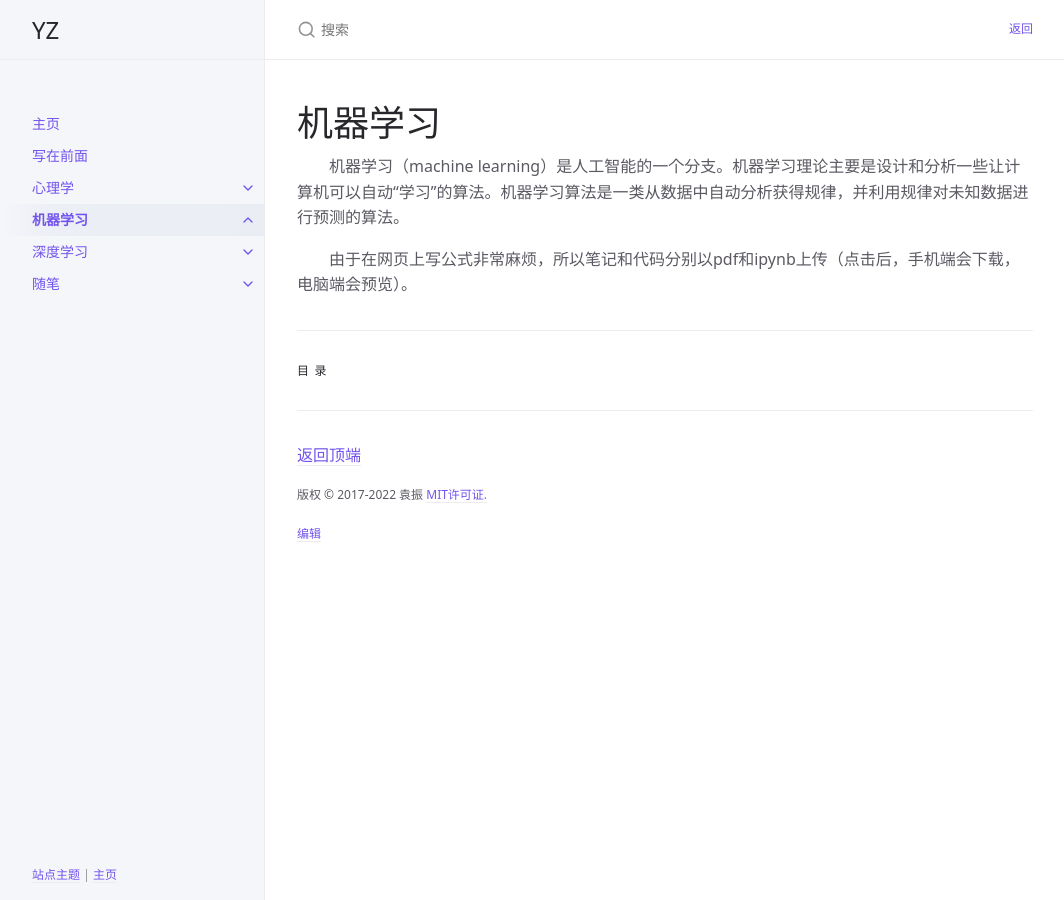
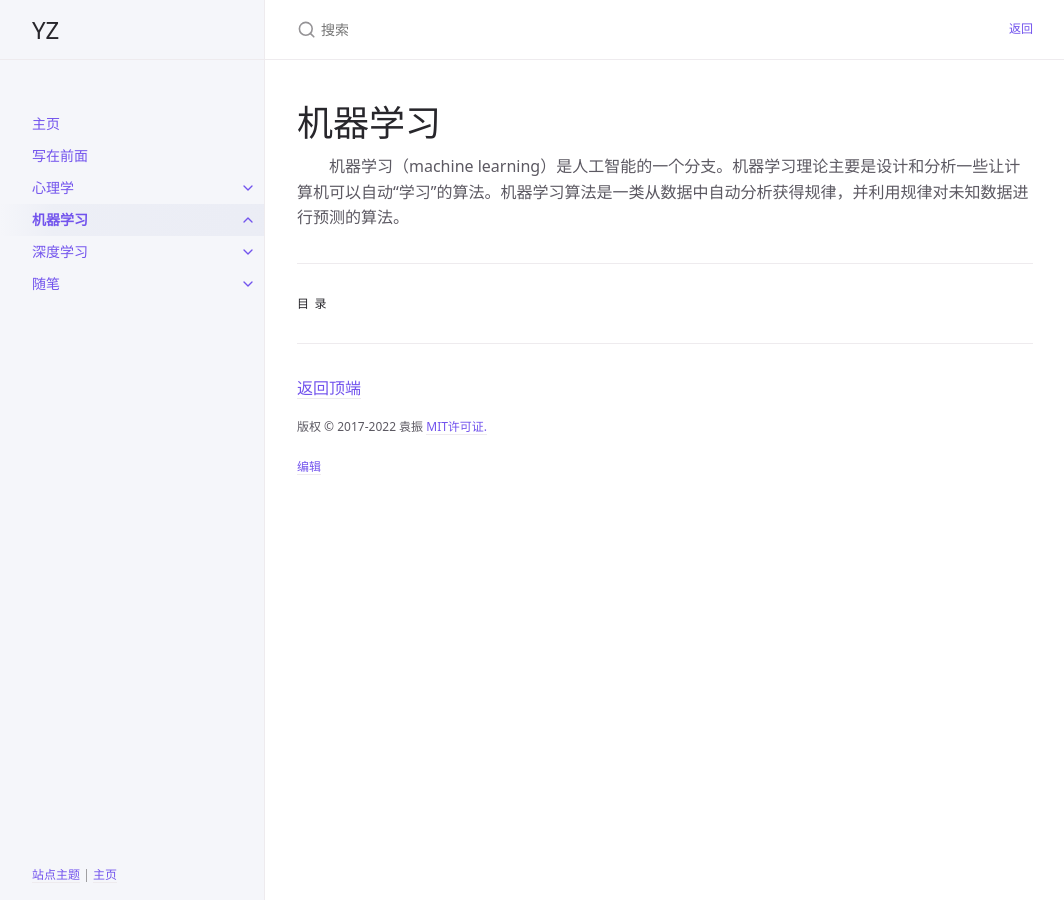
Before and after one commit to yz14/main, a Jekyll site: the page built from docs/ml/ml.md, in a window 1280 px wide. Shown: the whole page, without its empty margins (107-1171 px from the left). Built offline with Jekyll 4.4.1, drawn with Linux system fonts in a browser that asks for light colours.

Commit message:
Update ml.md

```diff
--- a/docs/ml/ml.md
+++ b/docs/ml/ml.md
@@ -10,5 +10,3 @@ permalink: docs/ml
 {: .no_toc }
 
 &emsp;&emsp;机器学习（machine learning）是人工智能的一个分支。机器学习理论主要是设计和分析一些让计算机可以自动“学习”的算法。机器学习算法是一类从数据中自动分析获得规律，并利用规律对未知数据进行预测的算法。
-
-&emsp;&emsp;由于在网页上写公式非常麻烦，所以笔记和代码分别以pdf和ipynb上传（点击后，手机端会下载，电脑端会预览）。
```
